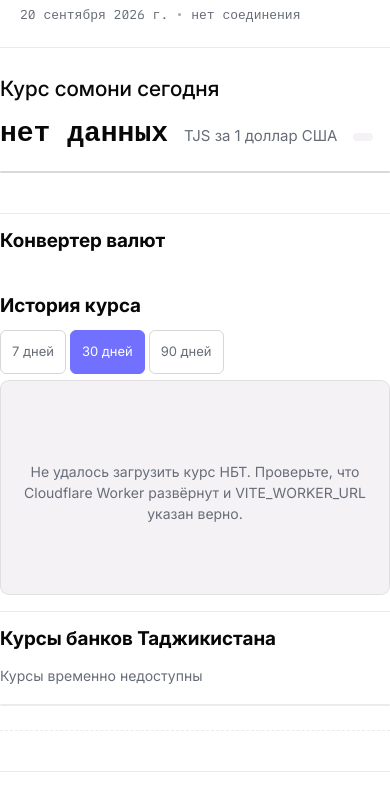
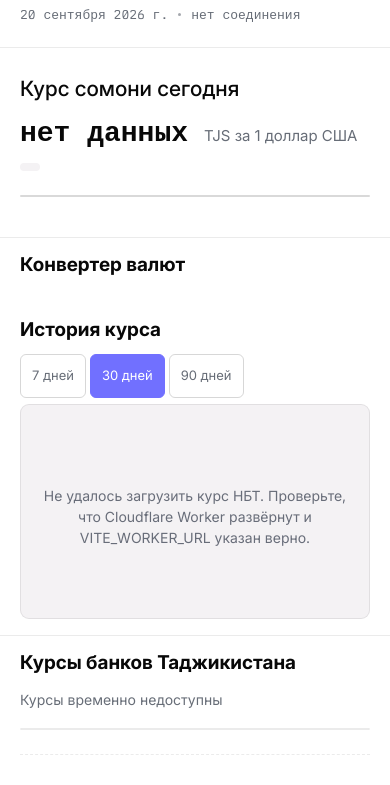
Before and after one commit to Mahmud0547/kursi-tojik, a website built with Vite: page web/index.html in a window 390 px wide. Shown: the part 58-843 px from the top of the page. Built offline with nearby package versions, Linux system fonts and the light colour scheme; no server answers.

Commit message:
fix(web): мобильная адаптация — исправлен оверфлоу и нулевые паддинги
Grid-колонка .panel-grid без minmax(0, ...) не сжималась ниже min-content
select'а конвертера, раздувая страницу до 490px на экране 375-390px.
Заодно padding-shorthand в .hero/.panel-grid/.panel перекрывал
горизонтальный padding у .wrap, прижимая контент к краю экрана.

```diff
--- a/web/src/style.css
+++ b/web/src/style.css
@@ -146,7 +146,8 @@ button {
 /* --- hero --------------------------------------------------------------- */
 
 .hero {
-  padding: 28px 0 8px;
+  /* padding-block, а не padding, чтобы не перекрывать горизонтальный padding у .wrap */
+  padding-block: 28px 8px;
 }
 
 .hero h1 {
@@ -257,12 +258,13 @@ main {
   display: grid;
   grid-template-columns: minmax(0, 320px) minmax(0, 1fr);
   gap: 28px;
-  padding: 36px 0;
+  /* padding-block, а не padding, чтобы не перекрывать горизонтальный padding у .wrap */
+  padding-block: 36px;
   border-top: 1px solid var(--border);
 }
 
 .panel {
-  padding: 32px 0;
+  padding-block: 32px;
   border-top: 1px solid var(--border);
 }
 
@@ -450,7 +452,9 @@ main {
   border-radius: 6px;
   background: var(--surface);
   color: var(--text);
-  min-width: 92px;
+  /* без min-width: 0 select не сжимается ниже ширины текста опций и рвёт грид на мобильном */
+  min-width: 0;
+  flex: 0 1 92px;
 }
 
 .converter-swap {
@@ -483,6 +487,7 @@ main {
 
 .table-scroll {
   overflow-x: auto;
+  -webkit-overflow-scrolling: touch;
   border: 1px solid var(--border);
   border-radius: 9px;
 }
@@ -669,14 +674,15 @@ main {
 
 @media (max-width: 928px) {
   .panel-grid {
-    grid-template-columns: 1fr;
+    /* minmax(0, 1fr), а не 1fr — иначе колонка не сжимается меньше min-content содержимого */
+    grid-template-columns: minmax(0, 1fr);
   }
 }
 
 @media (max-width: 640px) {
   .panel,
   .panel-grid {
-    padding: 16px 0;
+    padding-block: 16px;
   }
 
   .hero-value {
```
